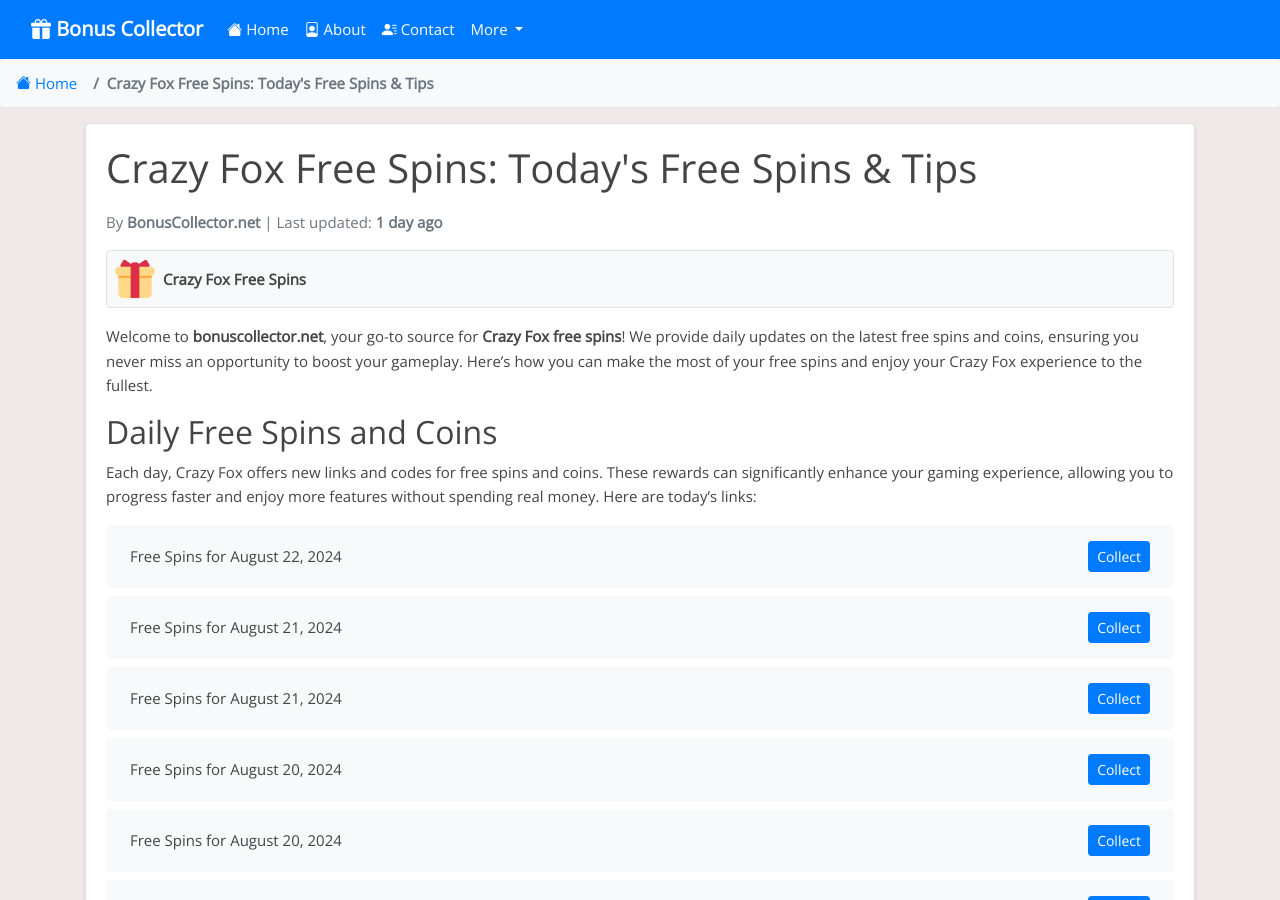
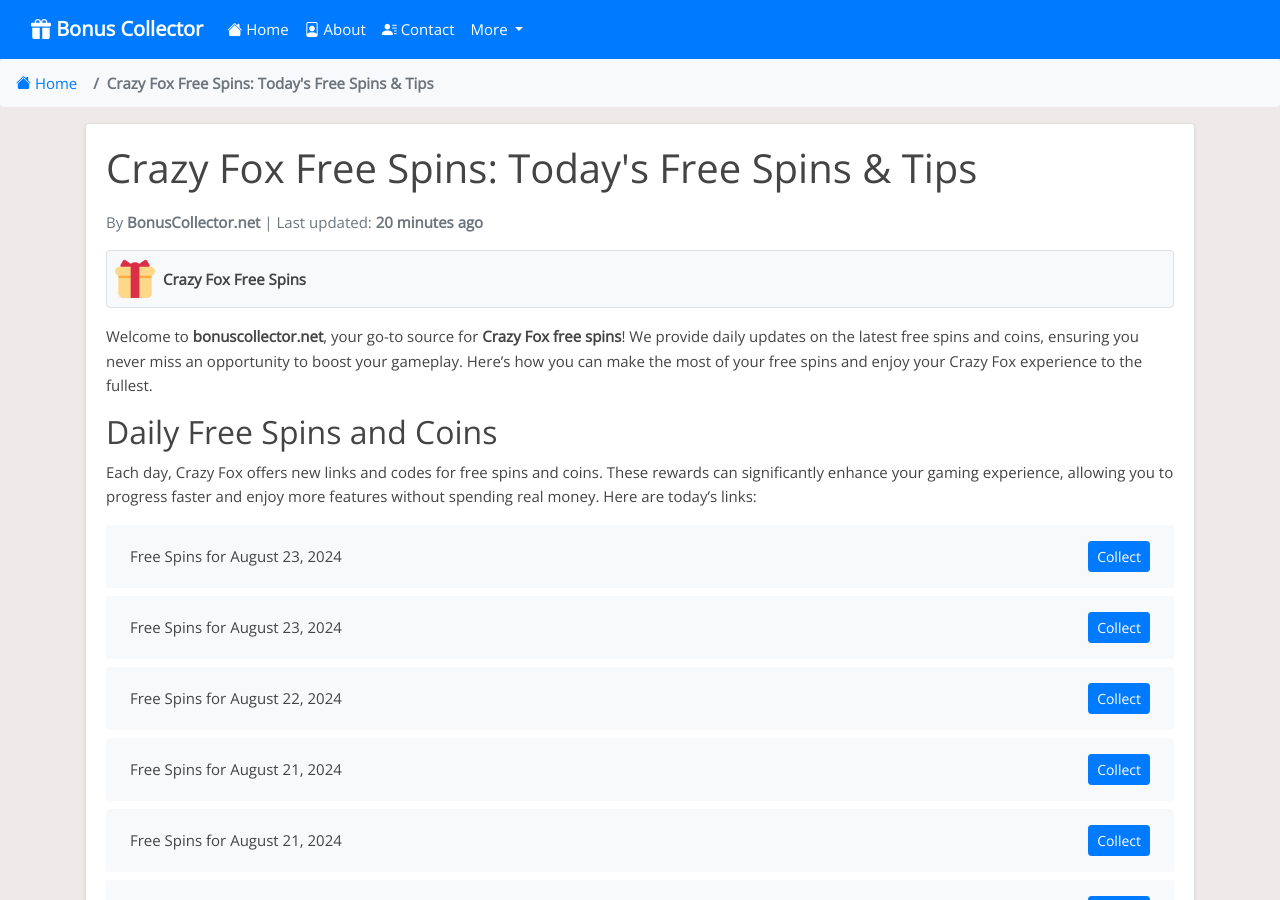
Before and after one commit to Prollad99/bs-net, a Jekyll site: the page built from _posts/2024-07-04-crazy-fox.md, in a window 1280 px wide and 900 px high. Built offline with Jekyll 4.4.1, drawn with Linux system fonts in a browser that asks for light colours; nearby versions of some CDN libraries; comment, search, counter and statistics services are not loaded; some of the changed text lies outside the part shown.

Commit message:
Update crazy-fox reward links and last modified date

```diff
--- a/_data/include_files.yml
+++ b/_data/include_files.yml
@@ -20,7 +20,7 @@
   last_modified: 2024-08-23 09:10:07
 
 crazy-fox.html:
-  last_modified: 2024-08-22 10:11:30
+  last_modified: 2024-08-23 12:18:20
 
 piggy-go.html:
   last_modified: 2024-08-22 11:34:59
--- a/_includes/crazy-fox.html
+++ b/_includes/crazy-fox.html
@@ -1,4 +1,12 @@
 <ul class="list-group mt-3 mb-4">
+  <li class="list-group-item d-flex justify-content-between align-items-center">
+    <span>Free Spins for August 23, 2024</span>
+    <a href="https://rwys.xyz/?code=FA6t" class="btn btn-primary btn-sm">Collect</a>
+  </li>
+  <li class="list-group-item d-flex justify-content-between align-items-center">
+    <span>Free Spins for August 23, 2024</span>
+    <a href="https://rwys.xyz/?code=FC73" class="btn btn-primary btn-sm">Collect</a>
+  </li>
   <li class="list-group-item d-flex justify-content-between align-items-center">
     <span>Free Spins for August 22, 2024</span>
     <a href="https://rwys.xyz/?code=FxXA" class="btn btn-primary btn-sm">Collect</a>
@@ -391,12 +399,4 @@
     <span>Free Spins for Invalid Date</span>
     <a href="https://rwys.xyz/?code=FKLp" class="btn btn-primary btn-sm">Collect</a>
   </li>
-  <li class="list-group-item d-flex justify-content-between align-items-center">
-    <span>Free Spins for Invalid Date</span>
-    <a href="https://rwys.xyz/?code=FJK5" class="btn btn-primary btn-sm">Collect</a>
-  </li>
-  <li class="list-group-item d-flex justify-content-between align-items-center">
-    <span>Free Spins for Invalid Date</span>
-    <a href="https://rwys.xyz/?code=FLMI" class="btn btn-primary btn-sm">Collect</a>
-  </li>
 </ul>
```
Also changed, not shown: links-json/crazy-fox.json (+8 -6 lines).
